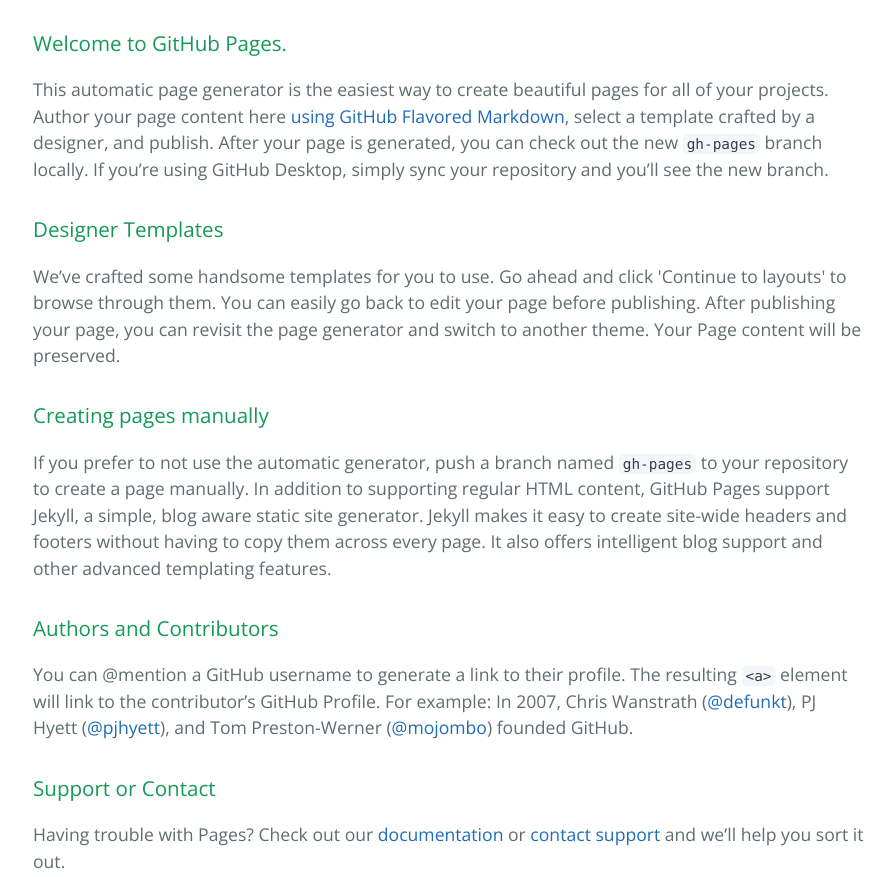
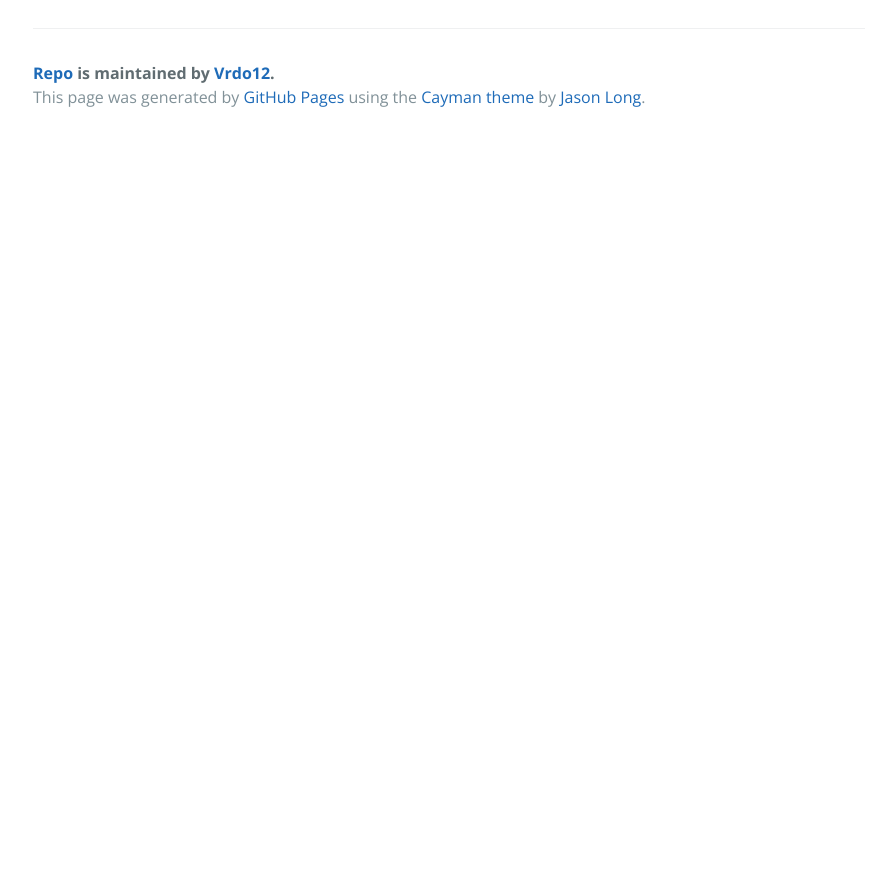
Before and after one commit to Vrdo12/repo, a plain HTML site: page index.html in a window 1280 px wide. Shown: the part 340-1217 px from the top of the page, without its empty margins (191-1083 px from the left). After the commit the page ends 800 px from the top, so only its background shows below. Drawn offline with nearby package versions, Linux system fonts and the light colour scheme.

```diff
--- a/index.html
+++ b/index.html
@@ -19,21 +19,7 @@
     </section>
 
     <section class="main-content">
-      <h3>
-<a id="welcome-to-github-pages" class="anchor" href="#welcome-to-github-pages" aria-hidden="true"><span aria-hidden="true" class="octicon octicon-link"></span></a>Welcome to GitHub Pages.</h3>
-<p>This automatic page generator is the easiest way to create beautiful pages for all of your projects. Author your page content here <a href="https://guides.github.com/features/mastering-markdown/">using GitHub Flavored Markdown</a>, select a template crafted by a designer, and publish. After your page is generated, you can check out the new <code>gh-pages</code> branch locally. If you’re using GitHub Desktop, simply sync your repository and you’ll see the new branch.</p>
-<h3>
-<a id="designer-templates" class="anchor" href="#designer-templates" aria-hidden="true"><span aria-hidden="true" class="octicon octicon-link"></span></a>Designer Templates</h3>
-<p>We’ve crafted some handsome templates for you to use. Go ahead and click 'Continue to layouts' to browse through them. You can easily go back to edit your page before publishing. After publishing your page, you can revisit the page generator and switch to another theme. Your Page content will be preserved.</p>
-<h3>
-<a id="creating-pages-manually" class="anchor" href="#creating-pages-manually" aria-hidden="true"><span aria-hidden="true" class="octicon octicon-link"></span></a>Creating pages manually</h3>
-<p>If you prefer to not use the automatic generator, push a branch named <code>gh-pages</code> to your repository to create a page manually. In addition to supporting regular HTML content, GitHub Pages support Jekyll, a simple, blog aware static site generator. Jekyll makes it easy to create site-wide headers and footers without having to copy them across every page. It also offers intelligent blog support and other advanced templating features.</p>
-<h3>
-<a id="authors-and-contributors" class="anchor" href="#authors-and-contributors" aria-hidden="true"><span aria-hidden="true" class="octicon octicon-link"></span></a>Authors and Contributors</h3>
-<p>You can @mention a GitHub username to generate a link to their profile. The resulting <code>&lt;a&gt;</code> element will link to the contributor’s GitHub Profile. For example: In 2007, Chris Wanstrath (<a class="user-mention" data-hovercard-type="user" data-hovercard-url="/users/defunkt/hovercard" data-octo-click="hovercard-link-click" data-octo-dimensions="link_type:self" href="https://github.com/defunkt">@defunkt</a>), PJ Hyett (<a class="user-mention" data-hovercard-type="user" data-hovercard-url="/users/pjhyett/hovercard" data-octo-click="hovercard-link-click" data-octo-dimensions="link_type:self" href="https://github.com/pjhyett">@pjhyett</a>), and Tom Preston-Werner (<a class="user-mention" data-hovercard-type="user" data-hovercard-url="/users/mojombo/hovercard" data-octo-click="hovercard-link-click" data-octo-dimensions="link_type:self" href="https://github.com/mojombo">@mojombo</a>) founded GitHub.</p>
-<h3>
-<a id="support-or-contact" class="anchor" href="#support-or-contact" aria-hidden="true"><span aria-hidden="true" class="octicon octicon-link"></span></a>Support or Contact</h3>
-<p>Having trouble with Pages? Check out our <a href="https://help.github.com/pages">documentation</a> or <a href="https://github.com/contact">contact support</a> and we’ll help you sort it out.</p>
+
 
       <footer class="site-footer">
         <span class="site-footer-owner"><a href="https://github.com/Vrdo12/repo">Repo</a> is maintained by <a href="https://github.com/Vrdo12">Vrdo12</a>.</span>
```
Also changed, not shown: params.json (+1 -1 lines).
